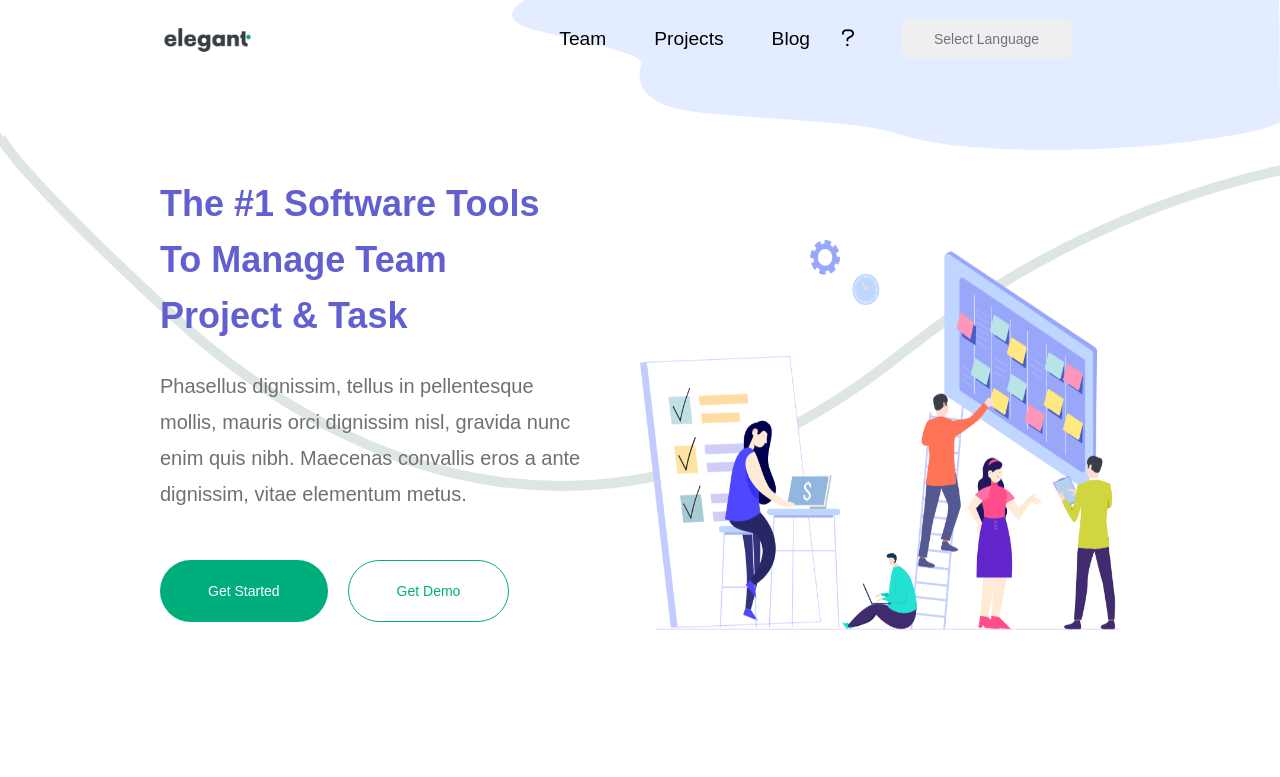
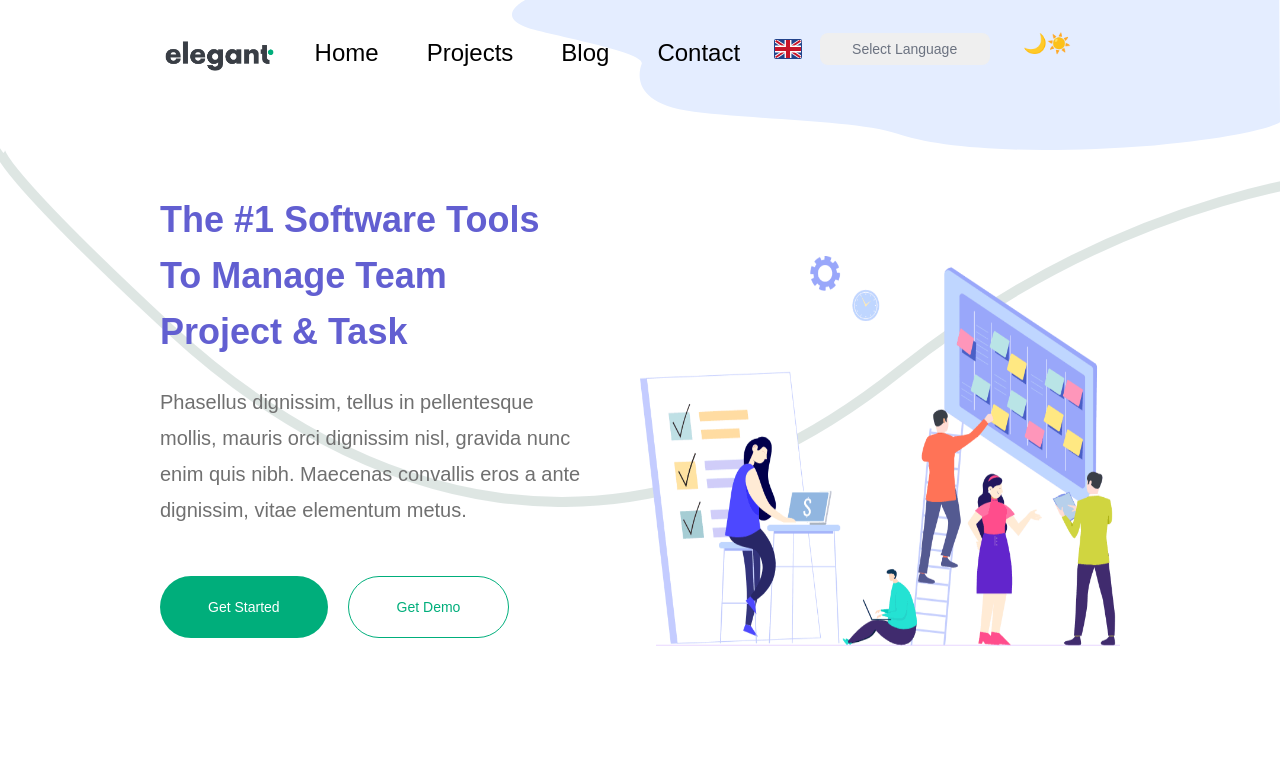
Before and after one commit to yaserdemet/elegant-react, a React (Create React App) app: page / in a window 1280 px wide. Shown: the top 777 px of the page. Built offline with nearby package versions, Linux system fonts and the light colour scheme; a web font is replaced by a local one.

Commit message:
i18Update

```diff
--- a/src/App.css
+++ b/src/App.css
@@ -313,8 +313,7 @@ input:checked ~ .tab-content {
 }
 
 .navbar {
-  width: 75%;
-  height: 80px;
+  /* height: 80px; */
   /* display: flex;
   justify-content: center;
   align-items: center; */
@@ -327,11 +326,11 @@ input:checked ~ .tab-content {
 
 .nav-container {
   display: flex;
-  justify-content: center;
+  justify-content: space-between;
   align-items: center;
   width: 100%;
   height: 80px;
-  max-width: 1500px;
+  /* max-width: 1500px; */
 }
 
 .nav-logo {
@@ -340,7 +339,7 @@ input:checked ~ .tab-content {
   cursor: pointer;
   text-decoration: none;
   font-size: 2rem;
-  flex-grow: 1;
+  /* flex-grow: 1; */
 }
 
 .nav-menu {
@@ -382,15 +381,20 @@ input:checked ~ .tab-content {
 .nav-icon {
   display: none;
 }
+@media screen and (min-width: 960px) {
+  .img {
+    display: none;
+  }
+}
+@media screen and (max-width: 960px) {
 
-@media screen and (max-width: 960px) {
   .nav-menu {
     display: flex;
     flex-direction: column;
     width: 100%;
-    border-top: 1pxsolid #fff;
+
     position: absolute;
-    top: 80px;
+    top: 0px;
     left: -110%;
     opacity: 1;
     transition: all 0.5s ease;
@@ -415,10 +419,11 @@ input:checked ~ .tab-content {
   .nav-icon {
     display: block;
     position: absolute;
-    top: 0;
-    right: 0;
+    top: 10px;
+    right: 20px;
     transform: translate(-100%, 60%);
     font-size: 1.8rem;
     cursor: pointer;
+    z-index: 99999999;
   }
 }
--- a/src/components/Navbar.jsx
+++ b/src/components/Navbar.jsx
@@ -1,193 +1,3 @@
-// import React, { useEffect, useState } from "react";
-// import Logo1 from "../assets/images/logo-bg-white.png";
-// // import Logo2 from "../assets/images/logo-bg-dark.png";
-// import { useTranslation } from "react-i18next";
-// import { useConsumeContext } from "../helpers/contextApi/ContextFile";
-// import { motion } from "framer-motion";
-
-// const Navbar = () => {
-//   const { lang, setLang, changeLanguage } = useConsumeContext();
-//   // console.log(changeLanguage);
-//   const { t, i18n } = useTranslation();
-
-//   const [show, setShow] = useState(false);
-//   const controlNavbar = () => {
-//     if (window.scrollY > 250) {
-//       setShow(true);
-//     } else {
-//       setShow(false);
-//     }
-//   };
-
-//   useEffect(() => {
-//     window.addEventListener("scroll", controlNavbar);
-//     return () => {
-//       window.removeEventListener("scroll", controlNavbar);
-//     };
-//   }, []);
-
-//   return (
-// <nav>
-//   <div class="mx-auto max-w-7xl px-2 sm:px-6 lg:px-8">
-//     <div class="relative flex h-16 items-center justify-around">
-//       <div class="absolute inset-y-0 left-0 flex items-center sm:hidden">
-//         <button
-//           onClick={() => setShow(!show)}
-//           type="button"
-//           class="inline-flex items-center  hover:bg-mainColor justify-center rounded-md p-2 text-gray-400 transition duration-300 ease-out hover:ease-in hover:text-white focus:outline-none focus:ring-2 focus:ring-inset focus:ring-white"
-//           aria-controls="mobile-menu"
-//           aria-expanded="false"
-//         >
-//           <span class="sr-only">Open main menu</span>
-
-//           <i
-//             class={
-//               show
-//                 ? "fa-solid fa-xmark px-1  transition duration-300 ease-out"
-//                 : "fa-solid fa-bars"
-//             }
-//           ></i>
-//         </button>
-//       </div>
-//       <div class="flex flex-1 gap-4 items-center justify-center sm:items-stretch sm:justify-start">
-//         <div class="flex flex-shrink-0 items-center">
-//           <img
-//             class="block h-8 w-auto lg:hidden cursor-pointer"
-//             src={Logo1}
-//             alt="Your Company"
-//           />
-//           <motion.img
-//             class="hidden h-8 w-auto lg:block cursor-pointer"
-//             src={Logo1}
-//             alt="Elegant Software"
-//             animate={{ scale: 1 }}
-//             initial={{ scale: 0 }}
-//             transition={{ duration: 2 }}
-//             // whileHover={{scale : 1.5}}
-//           />
-//         </div>
-//         <div class="hidden sm:ml-6 sm:block">
-//           <div class="flex gap-8 space-x-4">
-//             <a
-//               href="#"
-//               class="text-black hover:bg-mainColor hover:text-white  px-3 py-2 rounded-md text-xl transition duration-300 ease-out hover:ease-in font-medium"
-//               aria-current="page"
-//             >
-//               {t("nav1")}
-//             </a>
-
-//             <a
-//               href="#"
-//               class="text-black hover:bg-mainColor hover:text-white px-3 py-2 rounded-md text-xl font-medium transition duration-300 ease-out hover:ease-in"
-//             >
-//               {t("nav2")}
-//             </a>
-
-//             <a
-//               href="#"
-//               class="text-black hover:bg-mainColor hover:text-white px-3 py-2 rounded-md text-xl font-medium transition duration-300 ease-out hover:ease-in"
-//             >
-//               {t("nav3")}
-//             </a>
-
-//             <a
-//               href="#"
-//               class="text-black hover:bg-mainColor hover:text-white px-3 py-2 rounded-md text-xl font-medium transition duration-300 ease-out hover:ease-in"
-//             >
-//               {t("nav4")}
-//             </a>
-
-//             <div className="flex flex-row justify-center ">
-//               <div className="flex flex-row justify-center items-center text-center">
-//                 <label htmlFor="language " className="text-center">
-//                   <i class="fa-regular fa-question pr-12 text-center"></i>
-//                 </label>
-//               </div>
-
-//               <div className="flex ">
-//                 <select
-//                   name=""
-//                   className="block rounded-lg  px-8  text-sm text-gray-500  border-0  appearance-none dark:border-mainColor focus:outline-mainColor  focus:border-mainColor "
-//                   id="language"
-//                   onChange={(e) => changeLanguage(e.target.value)}
-//                 >
-//                   <option className="border-none" selected value="">
-//                     Select Language
-//                   </option>
-//                   <option className="text-black" value={lang}>
-//                     English
-//                   </option>
-//                   <option value="tr" className="hover:bg-mainColor px-16">
-//                     Türkçe
-//                   </option>
-//                 </select>
-//               </div>
-//             </div>
-//           </div>
-//         </div>
-//       </div>
-//       <div class="absolute inset-y-0 right-0 flex items-center pr-2 sm:static sm:inset-auto sm:ml-6 sm:pr-0">
-//         <span class="sr-only">View notifications</span>
-
-//         <div class="relative ml-3">
-//           <div>
-//             <button
-//               type="button"
-//               class="flex rounded-full bg-gray-800 text-sm focus:outline-none focus:ring-2 focus:ring-white focus:ring-offset-2 focus:ring-offset-gray-800"
-//               id="user-menu-button"
-//               aria-expanded="false"
-//               aria-haspopup="true"
-//             >
-//               <span class="sr-only">Open user menu</span>
-//             </button>
-//           </div>
-//         </div>
-//       </div>
-//     </div>
-//   </div>
-
-//   <div class="sm:hidden " id="mobile-menu">
-//     <div
-//       class={show ? "block " : "hidden transition duration-300 ease-out "}
-//     >
-//       <div class="space-y-1 px-2 pt-2 pb-3  ">
-//         <a
-//           href="#"
-//           class="text-black hover:bg-mainColor  hover:text-white block px-3 py-2 text-center rounded-md font-medium transition duration-300 ease-out hover:ease-in"
-//           aria-current="page"
-//         >
-//           Dashboard
-//         </a>
-
-//         <a
-//           href="#"
-//           class="text-black text-center hover:bg-mainColor hover:text-white block px-3 py-2 rounded-md text-base font-medium transition duration-300 ease-out hover:ease-in"
-//         >
-//           Team
-//         </a>
-
-//         <a
-//           href="#"
-//           class="text-black text-center hover:bg-mainColor hover:text-white block px-3 py-2 rounded-md text-base font-medium transition duration-300 ease-out hover:ease-in"
-//         >
-//           Projects
-//         </a>
-
-//         <a
-//           href="#"
-//           class="text-black text-center hover:bg-mainColor hover:text-white block px-3 py-2 rounded-md   font-medium transition duration-300 ease-out hover:ease-in"
-//         >
-//           Contact
-//         </a>
-//       </div>
-//     </div>
-//   </div>
-// </nav>
-//   );
-// };
-
-// export default Navbar;
-
 import { NavLink } from "react-router-dom";
 import React, { useEffect, useState } from "react";
 import Logo1 from "../assets/images/logo-bg-white.png";
@@ -195,6 +5,9 @@ import Logo1 from "../assets/images/logo-bg-white.png";
 import { useTranslation } from "react-i18next";
 import { useConsumeContext } from "../helpers/contextApi/ContextFile";
 import { motion } from "framer-motion";
+import en from "../assets/images/gb.svg"
+import tr from "../assets/images/tr.svg"
+
 
 function NavBar() {
   const [click, setClick] = useState(false);
@@ -204,29 +17,44 @@ function NavBar() {
 
   const handleClick = () => setClick(!click);
   return (
-    <>
-      <nav className="navbar">
+    <nav className="navbar sm:w-[75%] pt-4">
       <div className="nav-container">
         <NavLink exact to="/" className="nav-logo">
+          <div>
             <motion.img
-             class="hidden h-8 w-auto lg:block cursor-pointer"
+              class=" h-10 w-auto lg:block cursor-pointer"
               src={Logo1}
               alt="Elegant Software"
-
             />
-
+          </div>
         </NavLink>
 
         <ul className={click ? "nav-menu active" : "nav-menu"}>
-            <li className="nav-item">
+          <li className="nav-item img">
             <NavLink
               exact
               to="/"
               activeClassName="active"
-                className="nav-links"
+              className="nav-links  text-black hover:text-mainColor text-center text-2xl block px-3 py-2 rounded-md font-medium transition duration-300 ease-out hover:ease-in"
               onClick={handleClick}
             >
-                {t("nav2")}
+              <motion.img
+                class="mx-auto h-8 flex justify-center items-center  w-auto"
+                src={Logo1}
+                alt="Elegant Software"
+              />
+            </NavLink>
+          </li>
+
+          <li className="nav-item ">
+            <NavLink
+              exact
+              to="/"
+              activeClassName="active"
+              className="nav-links  text-black hover:text-mainColor text-center text-2xl block px-3 py-2 rounded-md font-medium transition duration-300 ease-out hover:ease-in"
+              onClick={handleClick}
+            >
+              {t("nav1")}
             </NavLink>
           </li>
           <li className="nav-item">
@@ -234,7 +62,7 @@ function NavBar() {
               exact
               to=""
               activeClassName="active"
-                className="nav-links"
+              className="nav-links text-black hover:text-mainColor text-center text-2xl  block px-3 py-2 rounded-md font-medium transition duration-300 ease-out hover:ease-in"
               onClick={handleClick}
             >
               {t("nav3")}
@@ -245,31 +73,45 @@ function NavBar() {
               exact
               to=""
               activeClassName="active"
-                className="nav-links"
+              className="nav-links text-black  text-center hover:text-mainColor text-2xl  block px-3 py-2 rounded-md font-medium transition duration-300 ease-out hover:ease-in"
               onClick={handleClick}
             >
               Blog
             </NavLink>
           </li>
           <li className="nav-item">
-            <div className="flex flex-row justify-center ">
-              <div className="flex flex-row justify-center items-center text-center">
-                 <label htmlFor="language " className="text-center">
-                  <i class="fa-regular fa-question pr-12 text-center"></i>
+            <NavLink
+              exact
+              to=""
+              activeClassName="active"
+              className="nav-links text-black  text-center hover:text-mainColor text-2xl  block px-3 py-2 rounded-md font-medium transition duration-300 ease-out hover:ease-in"
+              onClick={handleClick}
+            >
+             {t("nav4")}
+            </NavLink>
+          </li>
+          <li className="nav-item">
+            <div className="flex flex-row justify-center  items-strech pt-1">
+              <div className="flex flex-row justify-center items-center text-center ">
+                <label htmlFor="language " className="text-center mr-4">
+              {
+                lang == "en" ?  <img src={en} alt="" /> :
+                <img src={tr} alt="" />
+              }
+
                 </label>
               </div>
               <div className="flex ">
                 <select
                   name=""
-
                   className="block rounded-lg  px-8  text-sm text-gray-500  border-0  appearance-none dark:border-mainColor focus:outline-mainColor  focus:border-mainColor "
                   id="language"
                   onChange={(e) => changeLanguage(e.target.value)}
                 >
-                  <option className="border-none" selected value="">
+                  <option className="border-none" value="">
                     Select Language
                   </option>
-                  <option className="text-black" value={lang}>
+                  <option className="text-black" value="en">
                     English
                   </option>
                   <option value="tr" className="hover:bg-mainColor px-16">
@@ -279,13 +121,21 @@ function NavBar() {
               </div>
             </div>
           </li>
+          <li>
+          <button
+
+              class="flex justify-center transition duration-900 items-center hover:bg-gray-200 px-4 border-1 border border-transparent rounded-md duration-300 ease-out hover:ease-in"
+            >
+              <span >🌙</span>
+              <span >☀️</span>
+            </button>
+          </li>
         </ul>
         <div className="nav-icon" onClick={handleClick}>
           <i className={click ? "fas fa-times" : "fas fa-bars"}></i>
         </div>
       </div>
     </nav>
-    </>
   );
 }
 
--- a/src/helpers/contextApi/ContextFile.jsx
+++ b/src/helpers/contextApi/ContextFile.jsx
@@ -13,9 +13,8 @@ const ContextFile = ({children}) => {
     const [lang , setLang] = useState("en")
 
     const changeLanguage = (ln) => {
+      setLang(ln)
       return  i18n.changeLanguage(ln)
-
-
     }
 
   return (
```
Also changed, not shown: src/assets/images/gb.svg (added), src/assets/images/tr.svg (added). Lines whose indentation alone changed are shown as unchanged.
